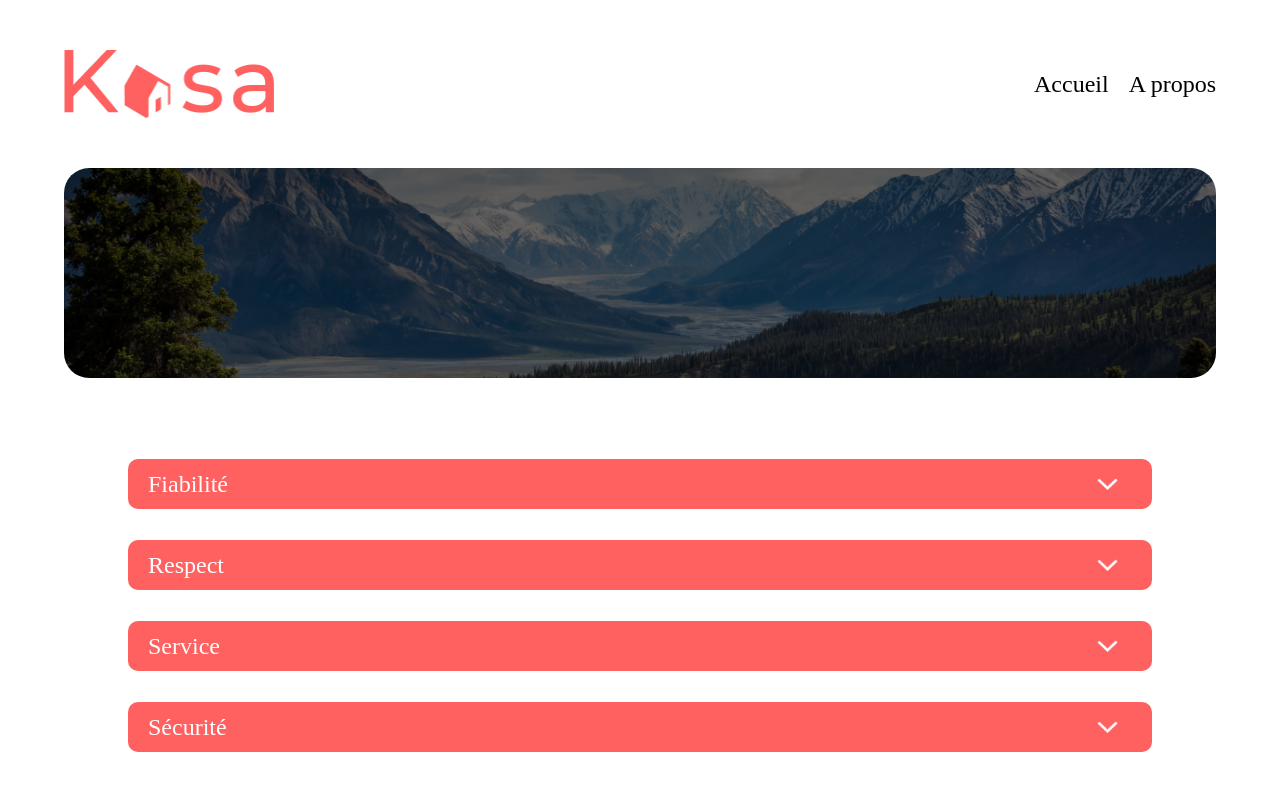
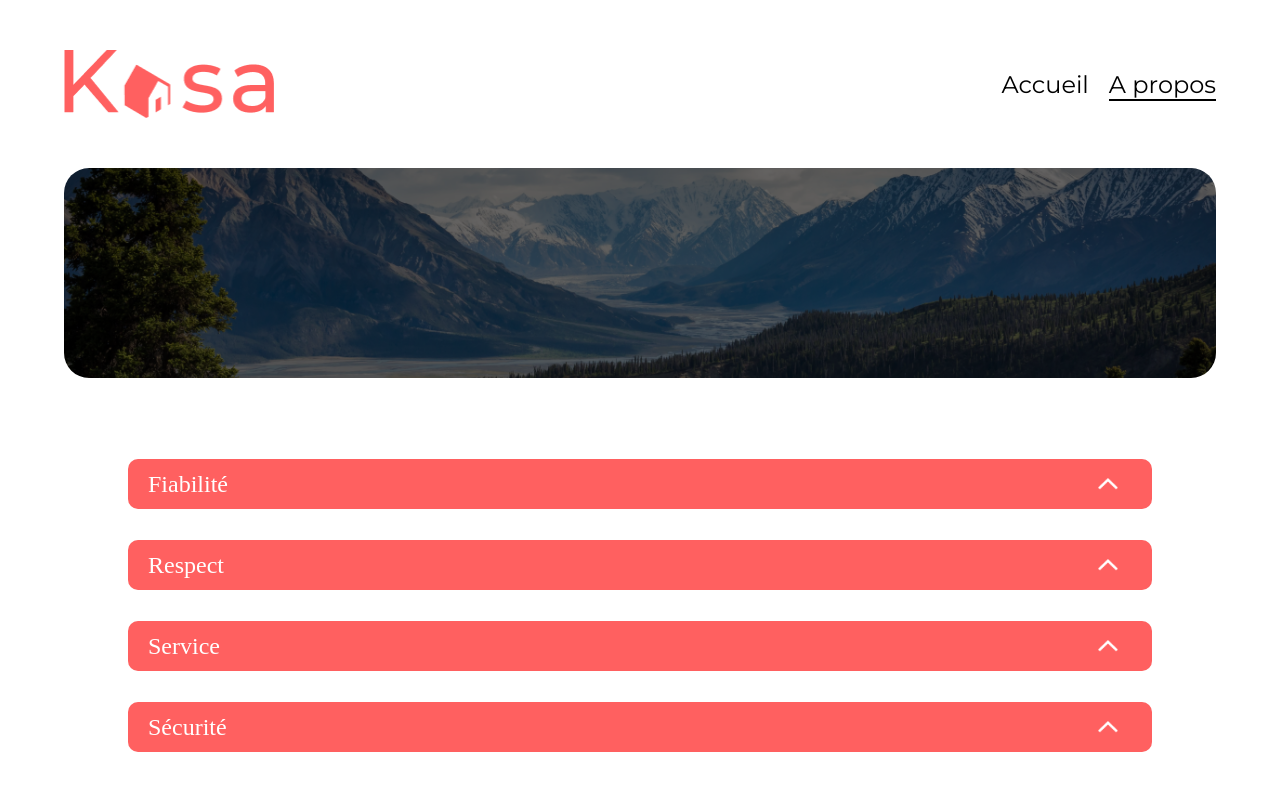
Before and after one commit to Myro25/Projet-6, a React (Vite) app in the folder Kasa projet/: page /about in a window 1280 px wide. Shown: the top 800 px of the page. Built offline with nearby package versions, Linux system fonts and the light colour scheme.

Commit message:
Modification a effectué

```diff
--- a/Kasa projet/index.html
+++ b/Kasa projet/index.html
@@ -5,6 +5,7 @@
   <meta charset="UTF-8" />
   <link rel="icon" type="image/svg+xml" href="./src/assets/styles/LOGO.svg" />
   <meta name="viewport" content="width=device-width, initial-scale=1.0" />
+  <link rel="stylesheet" href="https://fonts.googleapis.com/css2?family=Montserrat:wght@400;500;600;700&display=swap">
   <title>Kasa</title>
 </head>
 
--- a/Kasa projet/package.json
+++ b/Kasa projet/package.json
@@ -22,6 +22,7 @@
     "eslint-plugin-react": "^7.33.2",
     "eslint-plugin-react-hooks": "^4.6.0",
     "eslint-plugin-react-refresh": "^0.4.5",
-    "vite": "^5.1.4"
+    "vite": "^5.1.4",
+    "sass": "^1.49.8"
   }
 }
--- a/Kasa projet/src/Components/Slider.jsx
+++ b/Kasa projet/src/Components/Slider.jsx
@@ -1,5 +1,5 @@
 import React, { useState } from 'react';
-import '@/assets/styles/scss/components/_slider.scss'
+import '@/assets/styles/scss/components/_slider.scss';
 
 const Slider = ({ pictures }) => {
     const [index, setIndex] = useState(0);
@@ -14,15 +14,18 @@ const Slider = ({ pictures }) => {
         setIndex(newIndex);
     };
 
+    const showArrows = pictures.length > 1;
+
     return (
         <div className="slider-container">
-            <button className="prev-btn" onClick={handleClickPrev}>&#10094;</button>
+            {showArrows && <button className="prev-btn" onClick={handleClickPrev}>&#10094;</button>}
             <div className="slideshowSlider" style={{ width: `${pictures.length * 100}%`, transform: `translate3d(${-index * (100 / pictures.length)}%, 0, 0)` }}>
                 {pictures.map((picture, idx) => (
                     <div className="slide" key={idx} style={{ width: `${100 / pictures.length}%`, backgroundImage: `url(${picture})` }}></div>
                 ))}
             </div>
-            <button className="next-btn" onClick={handleClickNext}>&#10095;</button>
+            {showArrows && <button className="next-btn" onClick={handleClickNext}>&#10095;</button>}
+            <div className="photo-number">{`${index + 1}/${pictures.length}`}</div>
         </div>
     );
 };
--- a/Kasa projet/src/Components/collapse.jsx
+++ b/Kasa projet/src/Components/collapse.jsx
@@ -1,14 +1,17 @@
 import React, { useState } from 'react';
-
 import flechehaut from "@/assets/Image/FlecheHaut.png";
 import flechebas from "@/assets/Image/FlecheBas.png";
 
+
 const Collapse = ({ title, description, comportement }) => {
-
     const [open, setOpen] = useState(false);
+    const [arrowUp, setArrowUp] = useState(true); // Initialiser la flèche vers le haut
 
     const toggleCollapse = () => {
         setOpen(!open);
+        if (!open) {
+            setArrowUp(true); // maj l'état de la flèche uniquement lorsque le Collapse est ouvert
+        }
     };
 
     return (
@@ -16,7 +19,11 @@ const Collapse = ({ title, description, comportement }) => {
             <div className="collapse-head" onClick={toggleCollapse}>
                 <h2>{title}</h2>
                 <span>
-                    <img src={open ? flechehaut : flechebas} alt="flechesquitourne" />
+                    <img
+                        src={arrowUp ? flechehaut : flechebas} // Utilisez l'état de la flèche ici
+                        alt="flechesquitourne"
+                        className={open ? 'arrow-rotate' : ''} // classe pour la rotation si ouvert
+                    />
                 </span>
             </div>
             {
@@ -33,7 +40,6 @@ const Collapse = ({ title, description, comportement }) => {
                         </ul>
                     )
                 )
-
             }
         </li>
     );
--- a/Kasa projet/src/Layout/Header/Header.jsx
+++ b/Kasa projet/src/Layout/Header/Header.jsx
@@ -13,7 +13,7 @@ function Header() {
             <img src={logo} alt='Kasa' className='header__logo'></img>
             <div id='header__button'>
                 {/* //il faut remplacer a par navlink */}
-                <NavLink to="/home" className='header__button--'>Accueil</NavLink>
+                <NavLink to="/home" className='header__button--' >Accueil</NavLink>
                 <NavLink to="/about" className='header__button--'>A propos</NavLink>
             </div>
 
--- a/Kasa projet/src/assets/styles/scss/components/_collapse.scss
+++ b/Kasa projet/src/assets/styles/scss/components/_collapse.scss
@@ -57,12 +57,23 @@
     }
 }
 
+
+
+.Collapse .arrow-rotate {
+    transition: transform 0.5s ease;
+    transform: rotate(-180deg);
+
+}
+
+
+
 ul {
     list-style-type: none;
     margin: 0;
     padding: 0;
 
 }
+
 
 
 @media screen and (max-width: 600px) {
--- a/Kasa projet/src/assets/styles/scss/components/_slider.scss
+++ b/Kasa projet/src/assets/styles/scss/components/_slider.scss
@@ -31,7 +31,6 @@
     .next-btn {
         top: 50% !important;
         font-size: 25px !important;
-
     }
 
     .slider-container {
@@ -41,7 +40,9 @@
         position: relative;
     }
 
-
+    .photo-number {
+        display: none;
+    }
 }
 
 /* Bouton précédent */
@@ -68,3 +69,14 @@
 .next-btn {
     right: 10px;
 }
+
+/* Positionnement du numéro de la photo */
+.photo-number {
+    position: absolute;
+    bottom: 10px;
+    left: 50%;
+    transform: translateX(-50%);
+    color: white;
+    font-size: 18px;
+    z-index: 1;
+}
--- a/Kasa projet/src/assets/styles/scss/layout/_header.scss
+++ b/Kasa projet/src/assets/styles/scss/layout/_header.scss
@@ -37,7 +37,15 @@
     &:hover {
         border-bottom: 2px solid black;
     }
+
+    &.active {
+        border-bottom: 2px solid black;
+    }
+
 }
+
+
+
 
 @media only screen and (max-width: 600px) {
     .header {
--- a/Kasa projet/src/assets/styles/scss/pages/_fiche-logement.scss
+++ b/Kasa projet/src/assets/styles/scss/pages/_fiche-logement.scss
@@ -27,7 +27,7 @@
 .details_container_details {
     display: flex;
     width: 90%;
-    align-items: center;
+    align-items: flex-start;
     gap: 76px;
 
     button {
```
